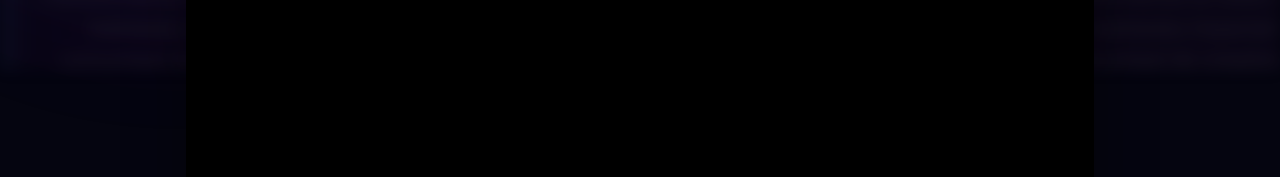
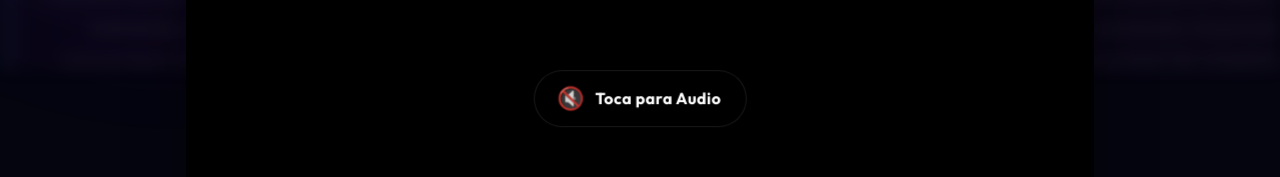
Before and after one commit to reclubcl-oss/benditocapricho, a React (Vite) app: page / in a window 1280 px wide. Shown: the part 730-907 px from the top of the page. Built offline with nearby package versions, Linux system fonts and the light colour scheme.

Commit message:
feat: Implement explicit TikTok-style 'Tap for Audio' prompt

```diff
--- a/src/App.jsx
+++ b/src/App.jsx
@@ -43,28 +43,15 @@ export default function App() {
   const [hasUnmuted, setHasUnmuted] = useState(false)
   const playerRef = useRef(null)
 
-  // Global click listener to unMute video on first interaction
-  useEffect(() => {
-    const handleGlobalInteraction = () => {
+  // Explicit interaction to unmute and play from start
+  const handleUnmuteClick = () => {
     if (!hasUnmuted && playerRef.current) {
-
-        // Go back to the very beginning
       playerRef.current.seekTo(0, 'seconds')
-
       setShowVolumeIcon(true)
       setHasUnmuted(true)
       setTimeout(() => setShowVolumeIcon(false), 2000)
     }
   }
-
-    window.addEventListener('click', handleGlobalInteraction)
-    window.addEventListener('touchstart', handleGlobalInteraction)
-
-    return () => {
-      window.removeEventListener('click', handleGlobalInteraction)
-      window.removeEventListener('touchstart', handleGlobalInteraction)
-    }
-  }, [hasUnmuted])
 
   const scrollToBonuses = () => {
     document.getElementById('bonos')?.scrollIntoView({ behavior: 'smooth' })
@@ -113,7 +100,14 @@ export default function App() {
             <div className="video-player-container">
               <div className="video-container-refined">
                 {/* Translucent overlay to block direct YouTube interactions/re-directions */}
-                <div className="video-blocker-overlay" />
+                <div className="video-blocker-overlay" onClick={handleUnmuteClick}>
+                  {!hasUnmuted && (
+                    <div className="tap-to-unmute-prompt">
+                      <span className="pulse-icon">🔇</span>
+                      <span>Toca para Audio</span>
+                    </div>
+                  )}
+                </div>
 
                 <ReactPlayer
                   ref={playerRef}
--- a/src/index.css
+++ b/src/index.css
@@ -148,6 +148,44 @@ body {
   cursor: pointer;
 }
 
+.tap-to-unmute-prompt {
+  position: absolute;
+  top: 50%;
+  left: 50%;
+  transform: translate(-50%, -50%);
+  background: rgba(0, 0, 0, 0.65);
+  backdrop-filter: blur(10px);
+  padding: 12px 24px;
+  border-radius: 100px;
+  display: flex;
+  align-items: center;
+  gap: 12px;
+  color: white;
+  font-weight: 700;
+  font-family: var(--font-display);
+  letter-spacing: 0.5px;
+  border: 1px solid rgba(255, 255, 255, 0.1);
+  box-shadow: 0 10px 30px rgba(0, 0, 0, 0.3);
+  pointer-events: none; /* Let clicks pass through to the overlay itself */
+  animation: floatUnmute 3s ease-in-out infinite;
+}
+
+.pulse-icon {
+  font-size: 1.2rem;
+  animation: pulseIcon 2s infinite;
+}
+
+@keyframes floatUnmute {
+  0%, 100% { transform: translate(-50%, -50%); }
+  50% { transform: translate(-50%, -55%); }
+}
+
+@keyframes pulseIcon {
+  0% { transform: scale(1); opacity: 1; }
+  50% { transform: scale(1.2); opacity: 0.8; }
+  100% { transform: scale(1); opacity: 1; }
+}
+
 .saas-video-iframe-refined {
   position: absolute;
   top: -25%;
```
Lines whose indentation alone changed are shown as unchanged.
